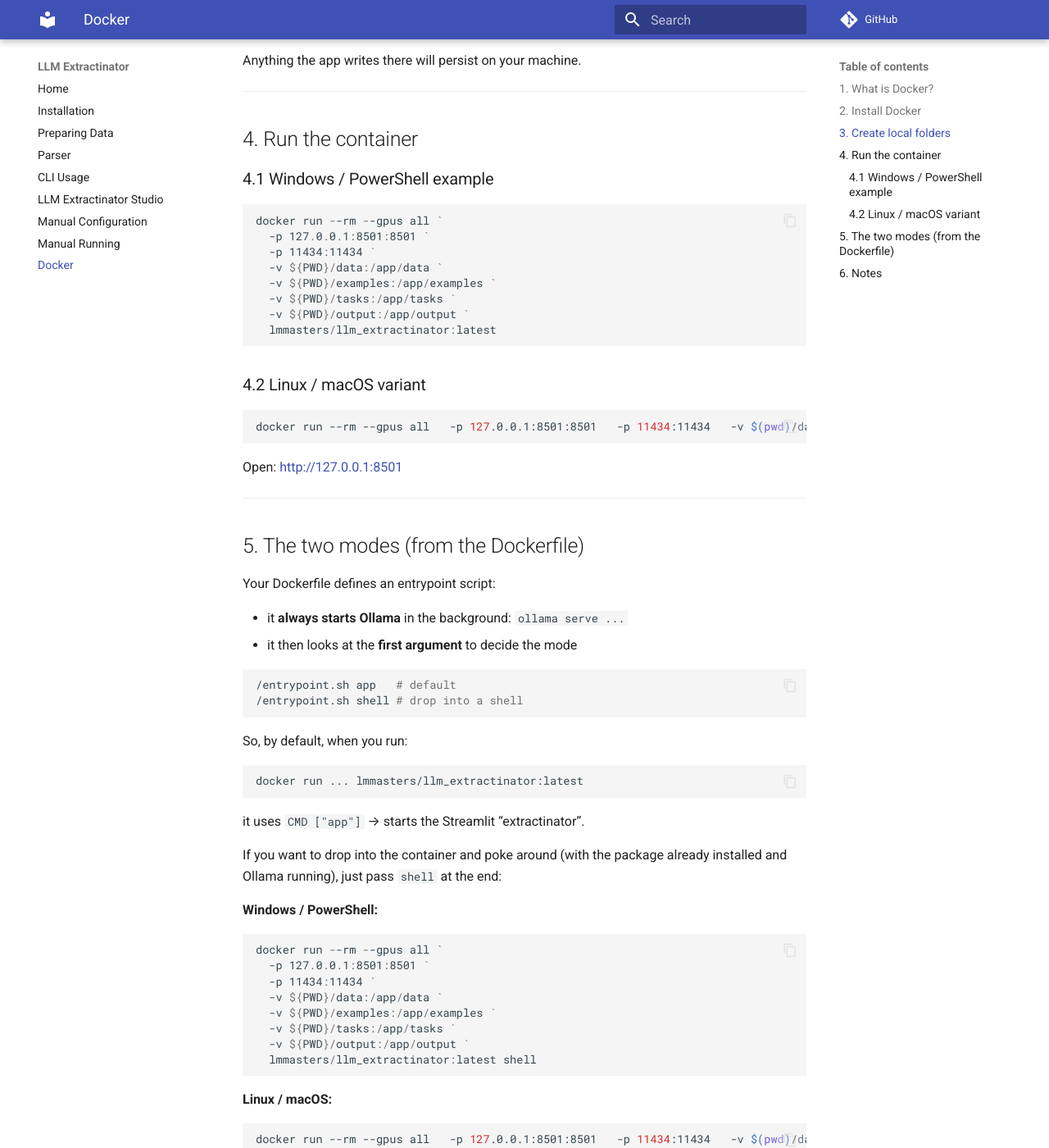
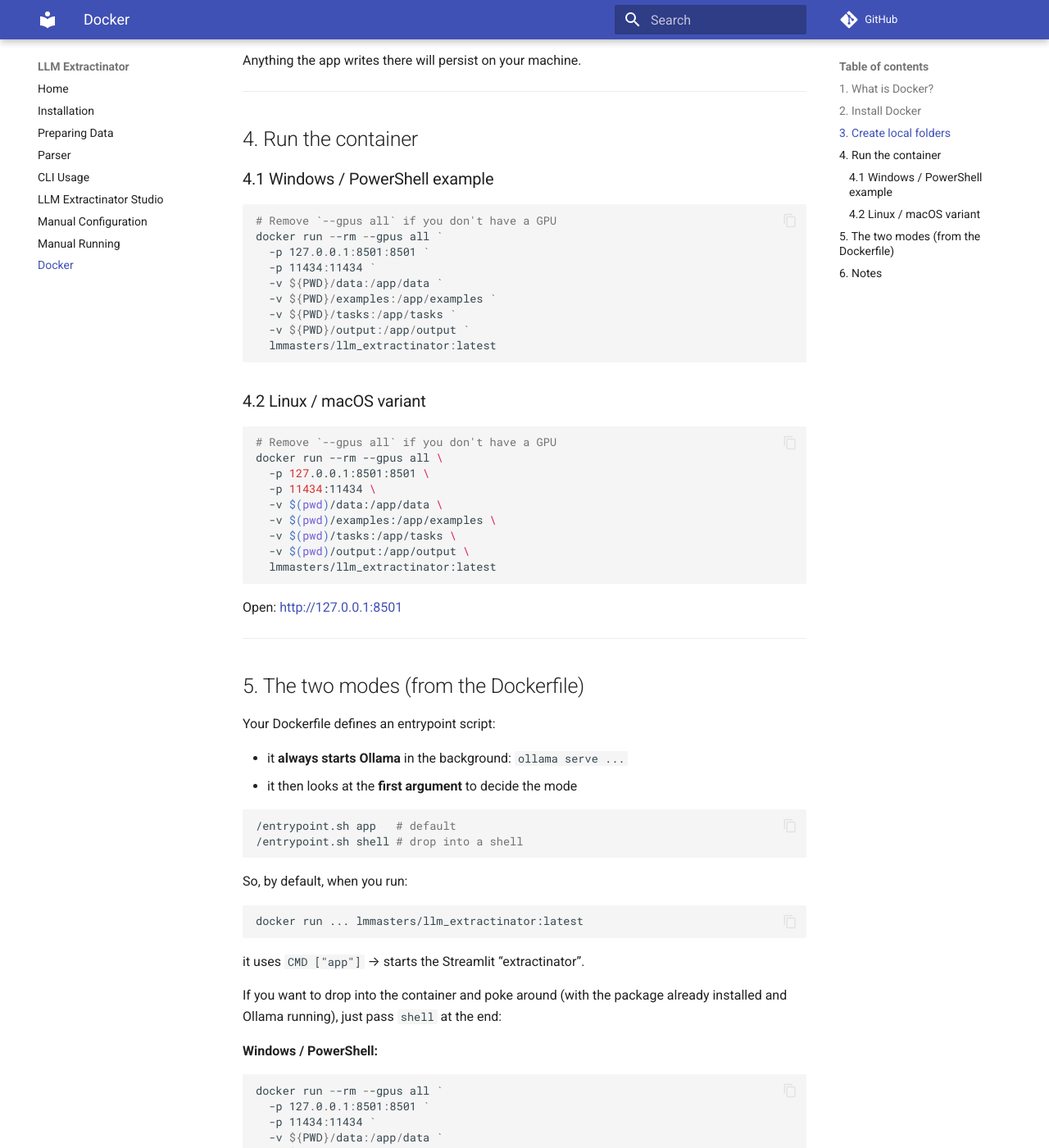
Before and after one commit to DIAGNijmegen/llm_extractinator, an MkDocs documentation site: the page built from docs/docker.md, in a window 1280 px wide and 1400 px high, scrolled down 1625 px. Shown: the whole window at 82% size. Built offline with MkDocs 1.6.1 and Material for MkDocs 9.7.7, drawn with Linux system fonts in a browser that asks for light colours; comment, search, counter and statistics services are not loaded; some of the changed text lies outside the part shown.

Commit message:
Update docs

````diff
--- a/docs/docker.md
+++ b/docs/docker.md
@@ -66,6 +66,7 @@
 ### 4.1 Windows / PowerShell example
 
 ```powershell
+# Remove `--gpus all` if you don't have a GPU
 docker run --rm --gpus all `
   -p 127.0.0.1:8501:8501 `
   -p 11434:11434 `
@@ -79,7 +80,15 @@
 ### 4.2 Linux / macOS variant
 
 ```bash
-docker run --rm --gpus all   -p 127.0.0.1:8501:8501   -p 11434:11434   -v $(pwd)/data:/app/data   -v $(pwd)/examples:/app/examples   -v $(pwd)/tasks:/app/tasks   -v $(pwd)/output:/app/output   lmmasters/llm_extractinator:latest
+# Remove `--gpus all` if you don't have a GPU
+docker run --rm --gpus all \
+  -p 127.0.0.1:8501:8501 \
+  -p 11434:11434 \
+  -v $(pwd)/data:/app/data \
+  -v $(pwd)/examples:/app/examples \
+  -v $(pwd)/tasks:/app/tasks \
+  -v $(pwd)/output:/app/output \
+  lmmasters/llm_extractinator:latest
 ```
 
 Open: <http://127.0.0.1:8501>
@@ -124,7 +133,14 @@
 **Linux / macOS:**
 
 ```bash
-docker run --rm --gpus all   -p 127.0.0.1:8501:8501   -p 11434:11434   -v $(pwd)/data:/app/data   -v $(pwd)/examples:/app/examples   -v $(pwd)/tasks:/app/tasks   -v $(pwd)/output:/app/output   lmmasters/llm_extractinator:latest shell
+docker run --rm --gpus all \
+  -p 127.0.0.1:8501:8501 \
+  -p 11434:11434 \
+  -v $(pwd)/data:/app/data \
+  -v $(pwd)/examples:/app/examples \
+  -v $(pwd)/tasks:/app/tasks \
+  -v $(pwd)/output:/app/output \
+  lmmasters/llm_extractinator:latest shell
 ```
 
 That will **not** start the Streamlit UI; instead you’ll get a bash shell inside the container with `llm_extractinator` installed.
````
